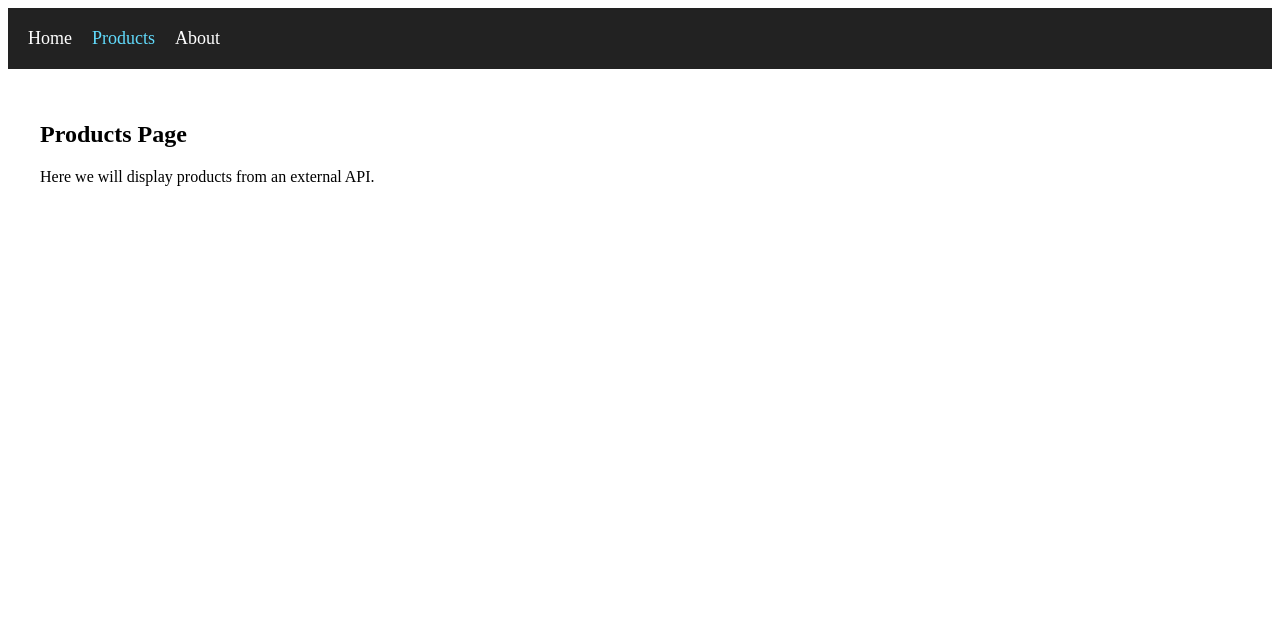
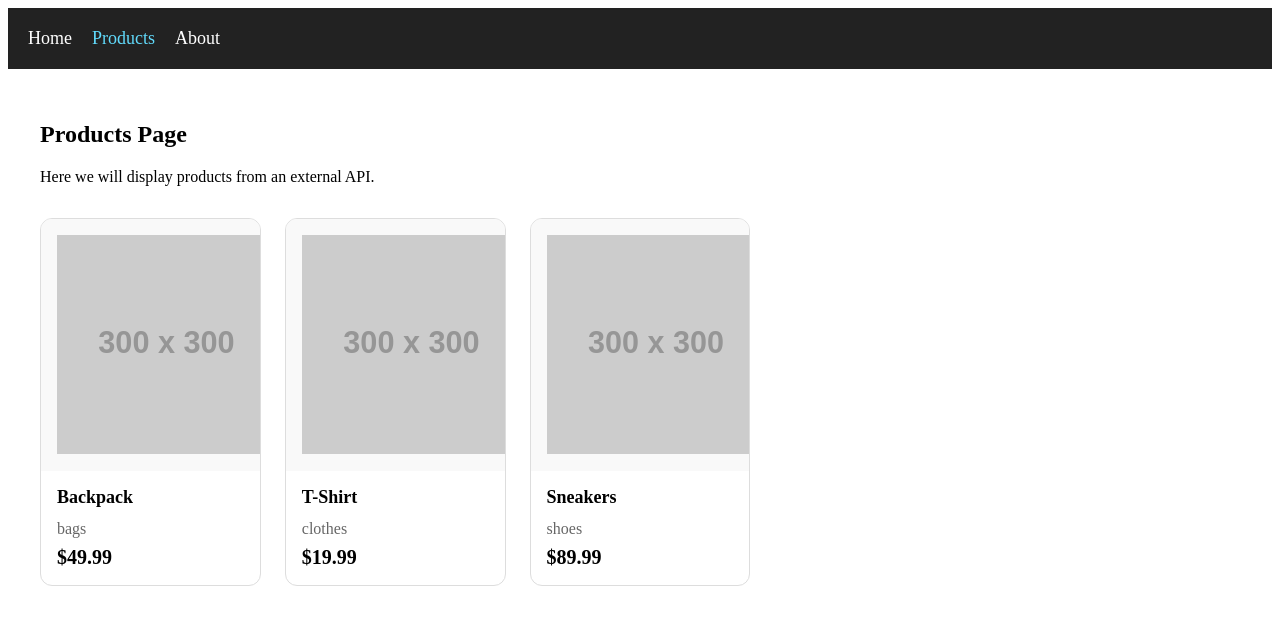
Before and after one commit to AirDrop94/react-redux-project, a React (Vite) app in the folder react-redux-project/: page /products in a window 1280 px wide. Shown: the top 624 px of the page. Built offline with nearby package versions, Linux system fonts and the light colour scheme.

Commit message:
Update product page and product card, add Loader and Error component, update styles

```diff
--- /dev/null
+++ b/react-redux-project/src/components/ErrorMessage.jsx
@@ -0,0 +1,5 @@
+function ErrorMessage({ message }) {
+  return <p className="error-message">{message}</p>;
+}
+
+export default ErrorMessage;
--- /dev/null
+++ b/react-redux-project/src/components/Loader.jsx
@@ -0,0 +1,5 @@
+function Loader() {
+  return <p className="loader">Loading...</p>;
+}
+
+export default Loader;
--- /dev/null
+++ b/react-redux-project/src/components/products/ProductCard.jsx
@@ -0,0 +1,21 @@
+function ProductCard({ product }) {
+  return (
+    <article className="product-card">
+      <img
+        className="product-card__image"
+        src={product.image}
+        alt={product.title}
+      />
+
+      <div className="product-card__content">
+        <h3 className="product-card__title">{product.title}</h3>
+
+        <p className="product-card__category">{product.category}</p>
+
+        <p className="product-card__price">${product.price}</p>
+      </div>
+    </article>
+  );
+}
+
+export default ProductCard;
--- /dev/null
+++ b/react-redux-project/src/components/products/ProductList.jsx
@@ -0,0 +1,13 @@
+import ProductCard from './ProductCard';
+
+function ProductList({ products }) {
+  return (
+    <div className="product-list">
+      {products.map((product) => (
+        <ProductCard key={product.id} product={product} />
+      ))}
+    </div>
+  );
+}
+
+export default ProductList;
--- a/react-redux-project/src/index.css
+++ b/react-redux-project/src/index.css
@@ -27,3 +27,56 @@
   margin: 0 auto;
   padding: 32px 20px;
 }
+
+.product-list {
+  display: grid;
+  grid-template-columns: repeat(auto-fill, minmax(220px, 1fr));
+  gap: 24px;
+  margin-top: 32px;
+}
+
+.product-card {
+  overflow: hidden;
+  background-color: white;
+  border: 1px solid #ddd;
+  border-radius: 12px;
+}
+
+.product-card__image {
+  display: block;
+  width: 100%;
+  height: 220px;
+  object-fit: contain;
+  padding: 16px;
+  background-color: #f9f9f9;
+}
+
+.product-card__content {
+  padding: 16px;
+}
+
+.product-card__title {
+  margin: 0 0 12px;
+  font-size: 18px;
+}
+
+.product-card__category {
+  margin: 0 0 8px;
+  color: #666;
+}
+
+.product-card__price {
+  margin: 0;
+  font-size: 20px;
+  font-weight: 700;
+}
+
+.loader {
+  font-size: 20px;
+  font-weight: 700;
+}
+
+.error-message {
+  color: #d00000;
+  font-weight: 700;
+}
--- a/react-redux-project/src/pages/ProductsPage.jsx
+++ b/react-redux-project/src/pages/ProductsPage.jsx
@@ -1,8 +1,49 @@
+import ErrorMessage from "../components/ErrorMessage";
+import Loader from "../components/Loader";
+import ProductList from "../components/products/ProductList";
+
+const products = [
+  {
+    id: 1,
+    title: 'Backpack',
+    price: 49.99,
+    category: 'bags',
+    image: 'https://placehold.co/300x300?text=Backpack',
+  },
+  {
+    id: 2,
+    title: 'T-Shirt',
+    price: 19.99,
+    category: 'clothes',
+    image: 'https://placehold.co/300x300?text=T-Shirt',
+  },
+  {
+    id: 3,
+    title: 'Sneakers',
+    price: 89.99,
+    category: 'shoes',
+    image: 'https://placehold.co/300x300?text=Sneakers',
+  },
+];
+
 function ProductsPage() {
+  const isLoading = false;
+  const error = null;
+
+  if (isLoading) {
+    return <Loader/>;
+  }
+
+  if (error) {
+    return <ErrorMessage message= 'Failed to load products'/>;
+  }
+
   return (
     <section>
       <h1>Products Page</h1>
       <p>Here we will display products from an external API.</p>
+
+      <ProductList products={products}/>
     </section>
   );
 }
```
